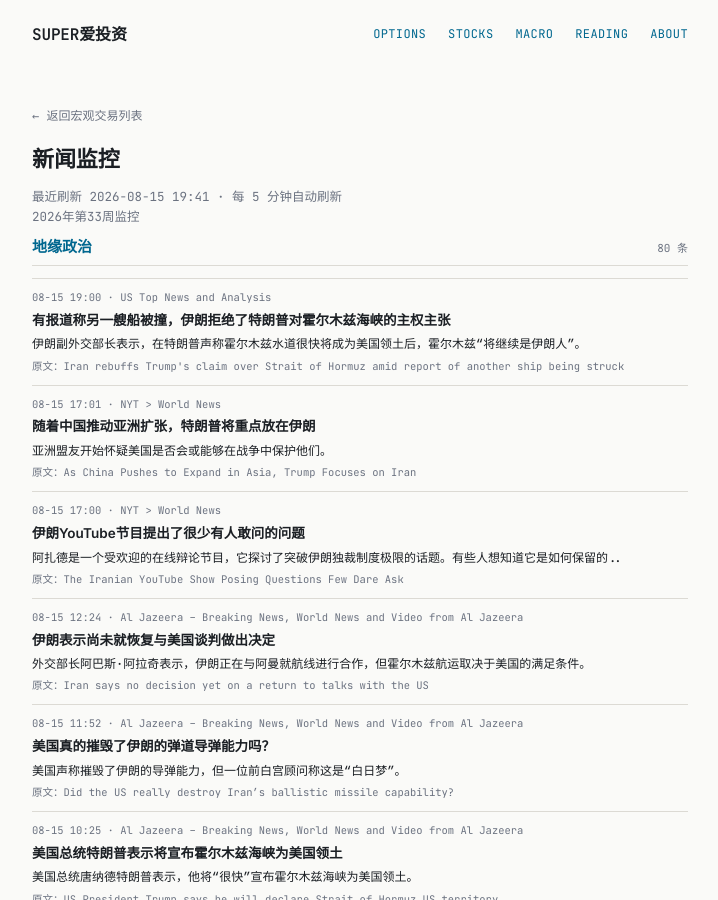
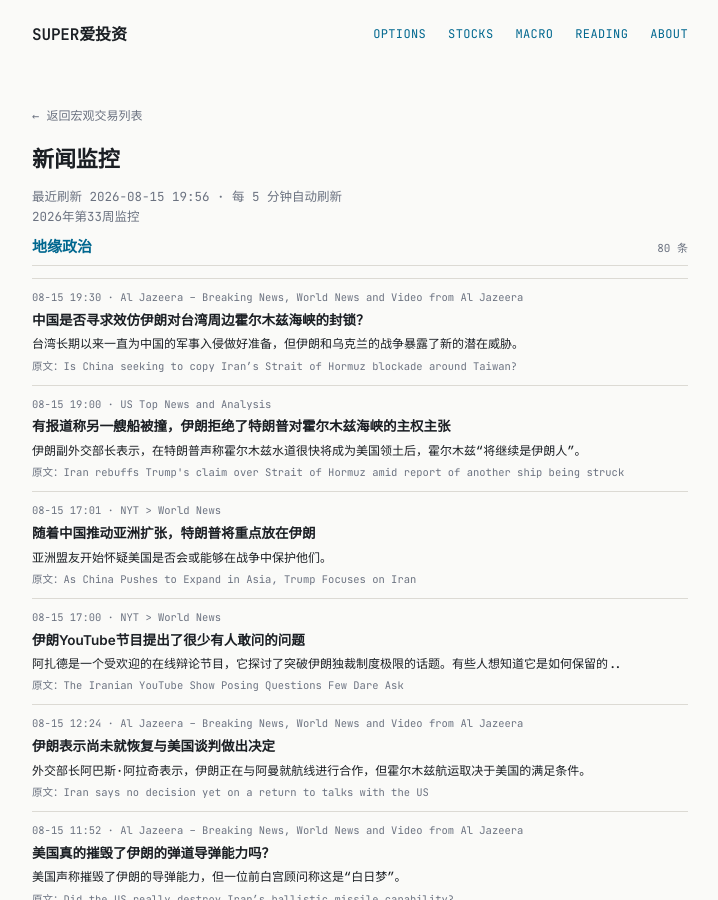
Before and after one commit to tang3super/tang3super.github.io, a Jekyll site: the page built from macro-trade/news-digest.md, in a window 1280 px wide and 900 px high. Shown: the whole window, without its empty margins (280-998 px from the left). Built offline with Jekyll 4.4.1, drawn with Linux system fonts in a browser that asks for light colours; some of the changed text lies outside the part shown.

Commit message:
sync news-digest article

```diff
--- a/macro-trade/news-digest.md
+++ b/macro-trade/news-digest.md
@@ -5,11 +5,18 @@ title: 新闻监控
 date: '2026-08-15'
 summary: 2026年第33周监控
 week_label: 2026年第33周监控
-last_updated: 2026-08-15 19:41
+last_updated: 2026-08-15 19:56
 refresh_note: 每 5 分钟自动刷新
 topics:
 - name: 地缘政治
   items:
+  - title: Is China seeking to copy Iran’s Strait of Hormuz blockade around Taiwan?
+    summary: Taiwan has long prepared for a Chinese military invasion but wars in Iran and Ukraine expose new potential threats.
+    link: https://www.aljazeera.com/video/101-east/2026/8/15/is-china-seeking-to-copy-irans-strait-of-hormuz-blockade-around-taiwan?traffic_source=rss
+    source: Al Jazeera – Breaking News, World News and Video from Al Jazeera
+    time: 08-15 19:30
+    title_zh: 中国是否寻求效仿伊朗对台湾周边霍尔木兹海峡的封锁？
+    summary_zh: 台湾长期以来一直为中国的军事入侵做好准备，但伊朗和乌克兰的战争暴露了新的潜在威胁。
   - title: Iran rebuffs Trump's claim over Strait of Hormuz amid report of another ship being struck
     summary: Iran's deputy foreign minister says Hormuz "will remain Iranian" after Trump's claim that the waterway would soon become U.S. territory.
     link: https://www.cnbc.com/2026/08/15/iran-rebuffs-trumps-claim-over-hormuz-amid-report-of-ship-strike.html
```
Also changed, not shown: other parts of macro-trade/news-digest.md (+0 -6 lines).
